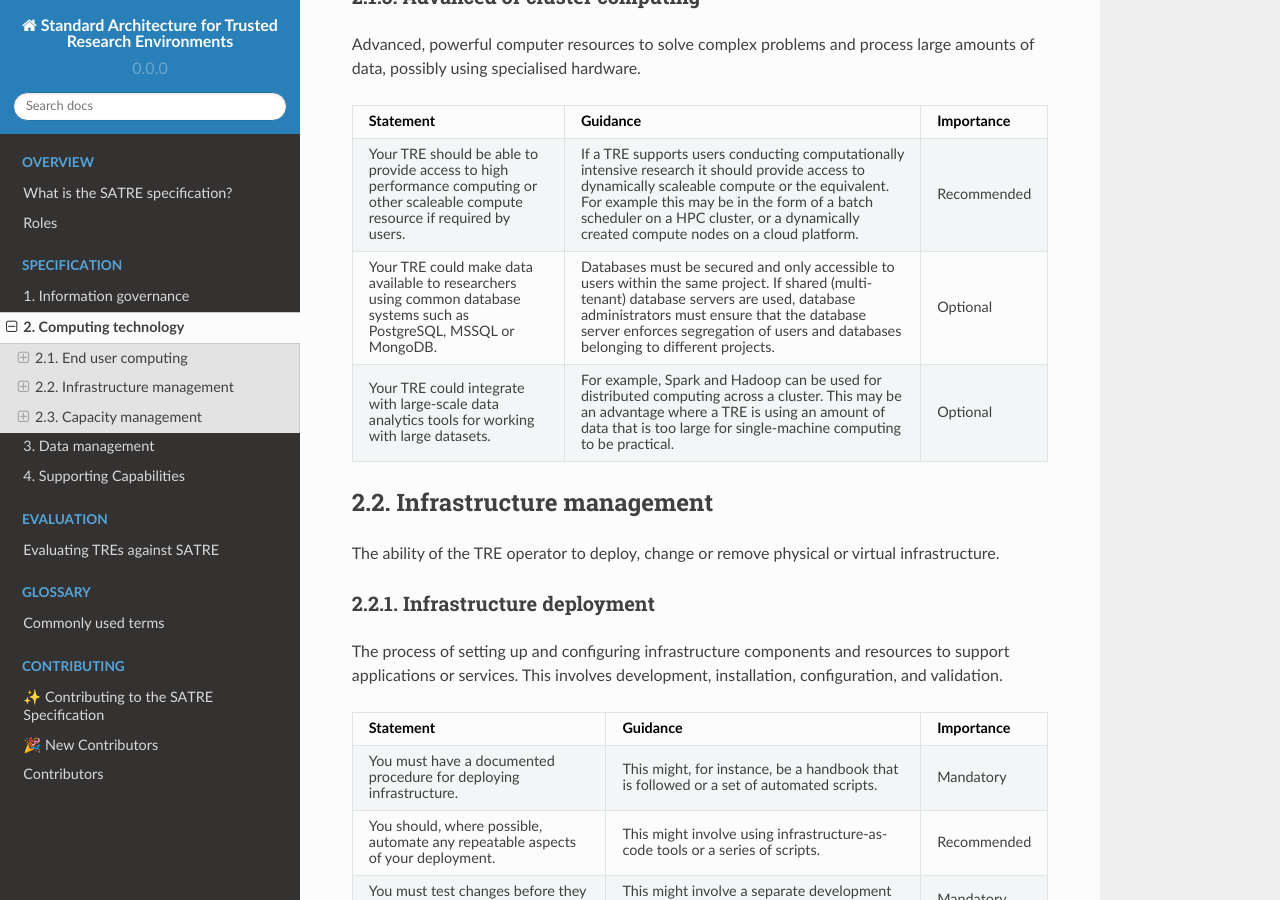
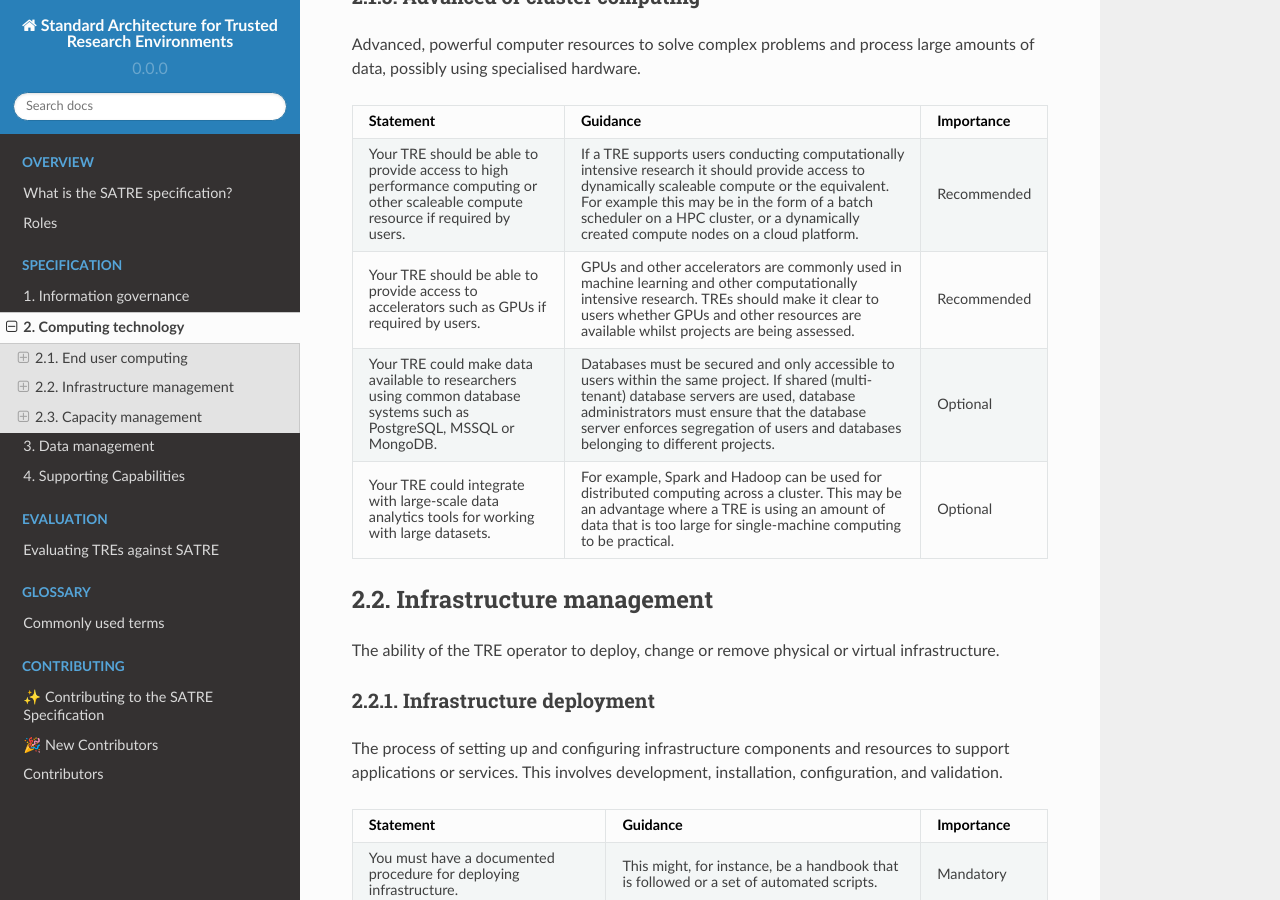
Before and after one commit to sa-tre/satre-specification, a Sphinx documentation site: the page built from docs/source/pillars/computing_technology.md, in a window 1280 px wide and 900 px high, scrolled down 3007 px. Built offline with Sphinx 7.4.7 and the Read the Docs theme 2.0.0, drawn with Linux system fonts in a browser that asks for light colours.

Commit message:
:rewind: Revert ':coffin: Remove 'Your TRE should be able to provide access to accelerators such as GPUs if required by users.''

```diff
--- a/docs/source/pillars/computing_technology.md
+++ b/docs/source/pillars/computing_technology.md
@@ -139,6 +139,10 @@ Advanced, powerful computer resources to solve complex problems and process larg
 * - Your TRE should be able to provide access to high performance computing or other scaleable compute resource if required by users.
   - If a TRE supports users conducting computationally intensive research it should provide access to dynamically scaleable compute or the equivalent.
     For example this may be in the form of a batch scheduler on a HPC cluster, or a dynamically created compute nodes on a cloud platform.
+  - Recommended
+* - Your TRE should be able to provide access to accelerators such as GPUs if required by users.
+  - GPUs and other accelerators are commonly used in machine learning and other computationally intensive research.
+    TREs should make it clear to users whether GPUs and other resources are available whilst projects are being assessed.
   - Recommended
 * - Your TRE could make data available to researchers using common database systems such as PostgreSQL, MSSQL or MongoDB.
   - Databases must be secured and only accessible to users within the same project.
```
